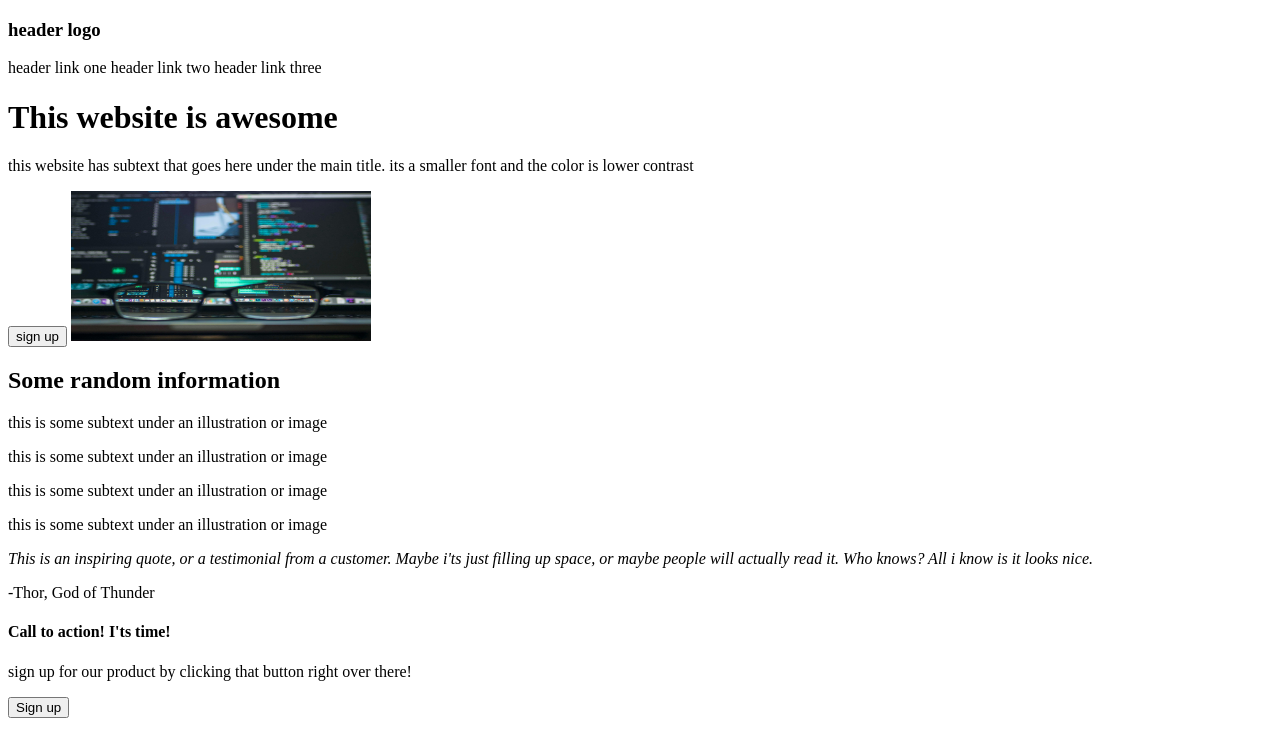
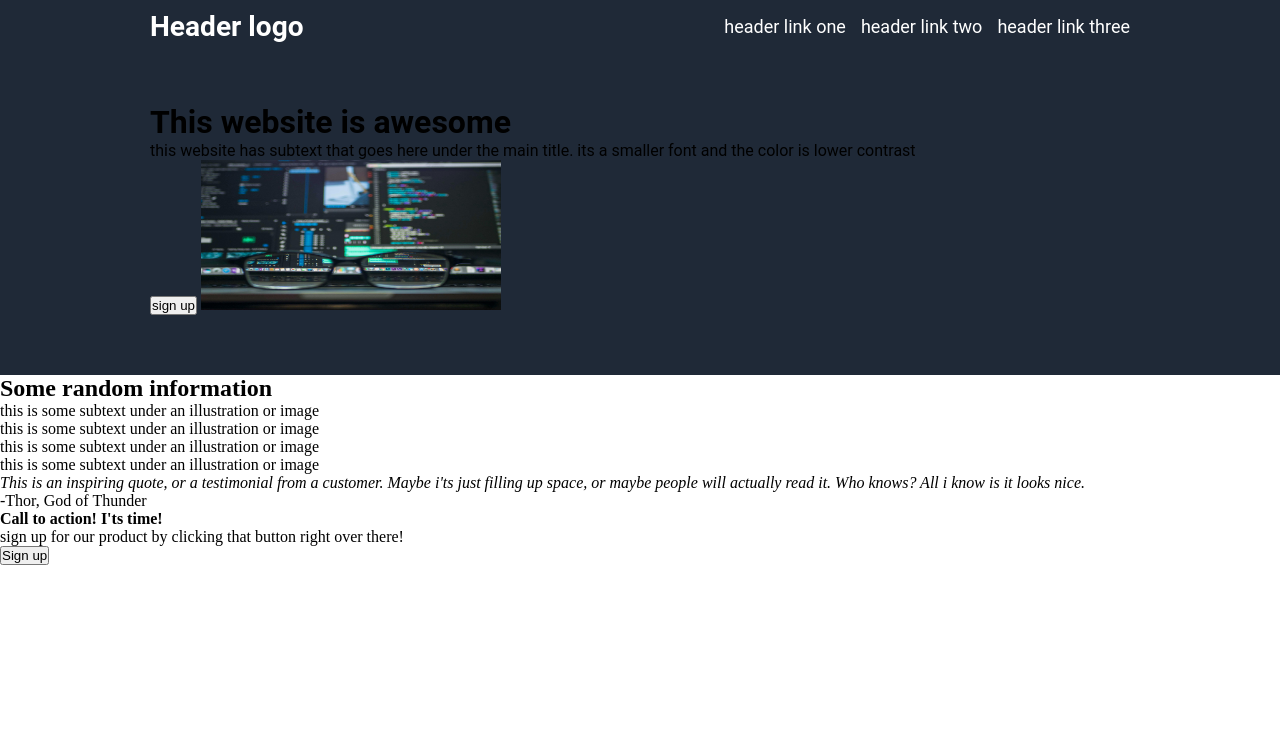
Before and after one commit to aidenscattergood/landing-page, a plain HTML site: page index.html in a window 1280 px wide. Drawn offline with Linux system fonts and the light colour scheme.

Commit message:
Add top section of header

```diff
--- a/index.html
+++ b/index.html
@@ -10,10 +10,12 @@
 </body>
 <div class="header">
 <div class="top">
-<h3>header logo</h3>
+<h3>Header logo</h3>
+<div class="right-links">
 <a>header link one</a>
 <a>header link two</a>
 <a>header link three</a>
+</div>
 </div>
 <div class="hero-text">
 <h1>This website is awesome</h1>
--- a/styles.css
+++ b/styles.css
@@ -0,0 +1,26 @@
+* {
+box-sizing: border-box;
+margin: 0;
+padding: 0%;
+}
+.header {
+    background-color: #1f2937;
+    padding-left: 150px;
+    padding-right: 150px;
+    padding-top: 10px;
+    padding-bottom: 60px;
+    font-family: 'Roboto', sans-serif;
+}
+.top {
+   display: flex;
+   align-items: center;
+   justify-content: space-between;
+   margin-bottom: 60px;
+   color: white;
+   font-size: 24px;
+}
+.right-links {
+    display: flex;
+    gap: 15px;
+    font-size: 18px;
+}
```
